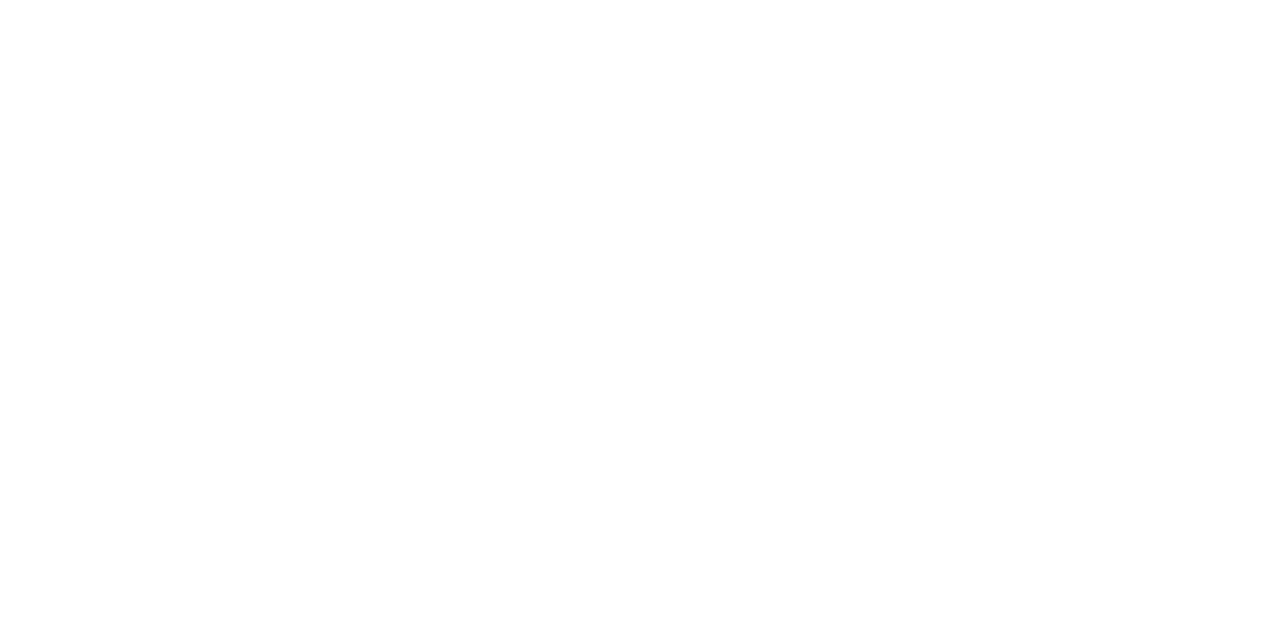
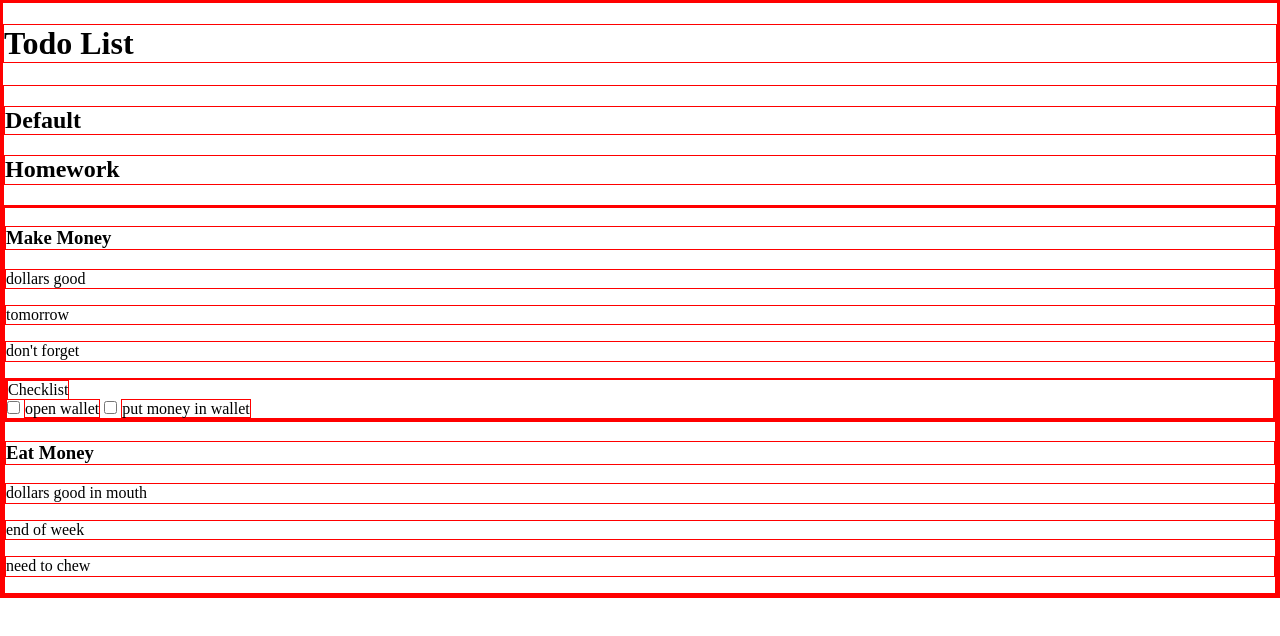
Before and after one commit to thebrianwong/odin-todo-list, a website built with webpack: page dist/index.html in a window 1280 px wide. Built offline with nearby package versions, Linux system fonts and the light colour scheme.

Commit message:
Create basic HTML skeleton for styling

```diff
--- a/dist/index.html
+++ b/dist/index.html
@@ -10,6 +10,35 @@
     <title>Todo List</title>
 </head>
 <body>
-
+    <div class="to-do-list">
+        <h1>Todo List</h1>
+        <div class="to-do-tab-section">
+            <h2 class="tab-title">Default</h2>
+            <h2 class="tab-title">Homework</h2>
+        </div>
+        <div class="tab-content">
+            <div class="to-do-task">
+                <h3 class="to-do-title">Make Money</h3>
+                <p class="to-do-description">dollars good</p>
+                <p class="to-do-due-date">tomorrow</p>
+                <p class="to-do-notes">don't forget</p>
+                <div class="task-checklist">
+                    <form action="">
+                        <legend>Checklist</legend>
+                        <input type="checkbox" name="" id="checklist-0-0">
+                        <label for="checklist-0-0">open wallet</label>
+                        <input type="checkbox" name="" id="checklist-0-1">
+                        <label for="checklist-0-1">put money in wallet</label>
+                    </form>
+                </div>
+            </div>
+            <div class="to-do-task">
+                <h3 class="to-do-title">Eat Money</h3>
+                <p class="to-do-description">dollars good in mouth</p>
+                <p class="to-do-due-date">end of week</p>
+                <p class="to-do-notes">need to chew</p>
+            </div>
+        </div>
+    </div>
 </body>
 </html>
--- a/dist/styles.css
+++ b/dist/styles.css
@@ -0,0 +1,3 @@
+* {
+    border: solid 1px red;
+}
```
